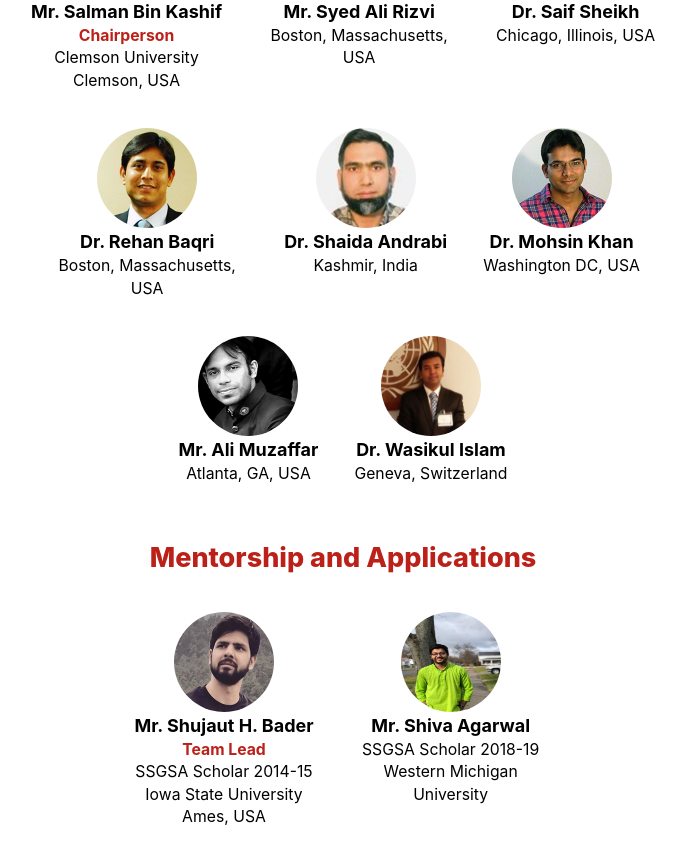
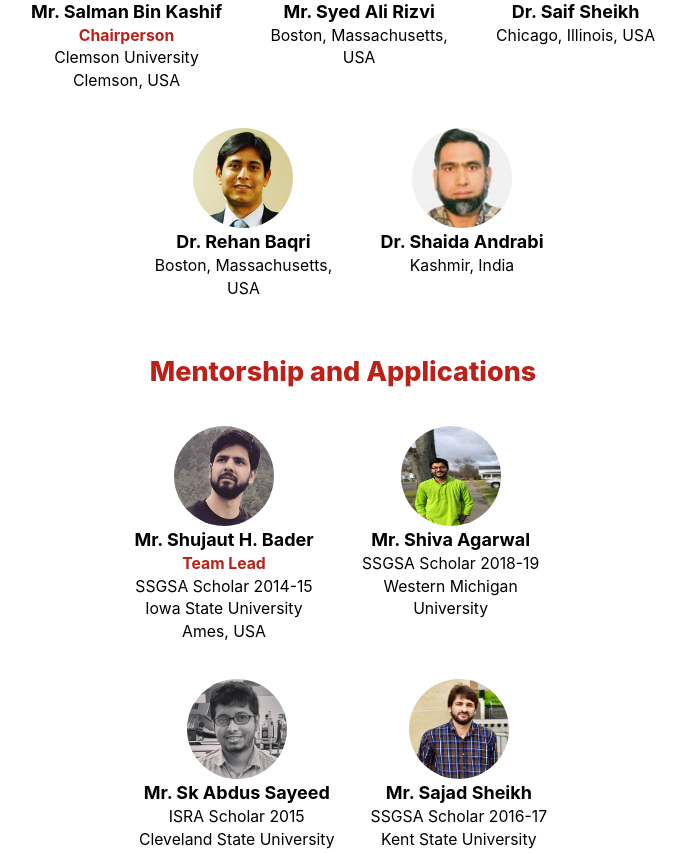
Before and after one commit to ssgsa-us/ssgsa.us, a Next.js app: page /about in a window 1280 px wide. Shown: the part 2958-3811 px from the top of the page, without its empty margins (297-983 px from the left). Built offline with nearby package versions, Linux system fonts and the light colour scheme; no server answers.

Commit message:
Update members.js

```diff
--- a/constants/members.js
+++ b/constants/members.js
@@ -28,21 +28,6 @@ export const members = [
         name: 'Dr. Shaida Andrabi',
         place: 'Kashmir, India',
         imageUrl: '/members/ShaidaAndrabi.jpg',
-      },
-      {
-        name: 'Dr. Mohsin Khan',
-        place: 'Washington DC, USA',
-        imageUrl: '/members/MohsinKhan.jpg',
-      },
-      {
-        name: 'Mr. Ali Muzaffar',
-        place: 'Atlanta, GA, USA',
-        imageUrl: '/members/AliMuzaffar.jpg',
-      },
-      {
-        name: 'Dr. Wasikul Islam',
-        place: 'Geneva, Switzerland',
-        imageUrl: '/members/WasikulIslam.jpg',
       },
     ],
   },
```
